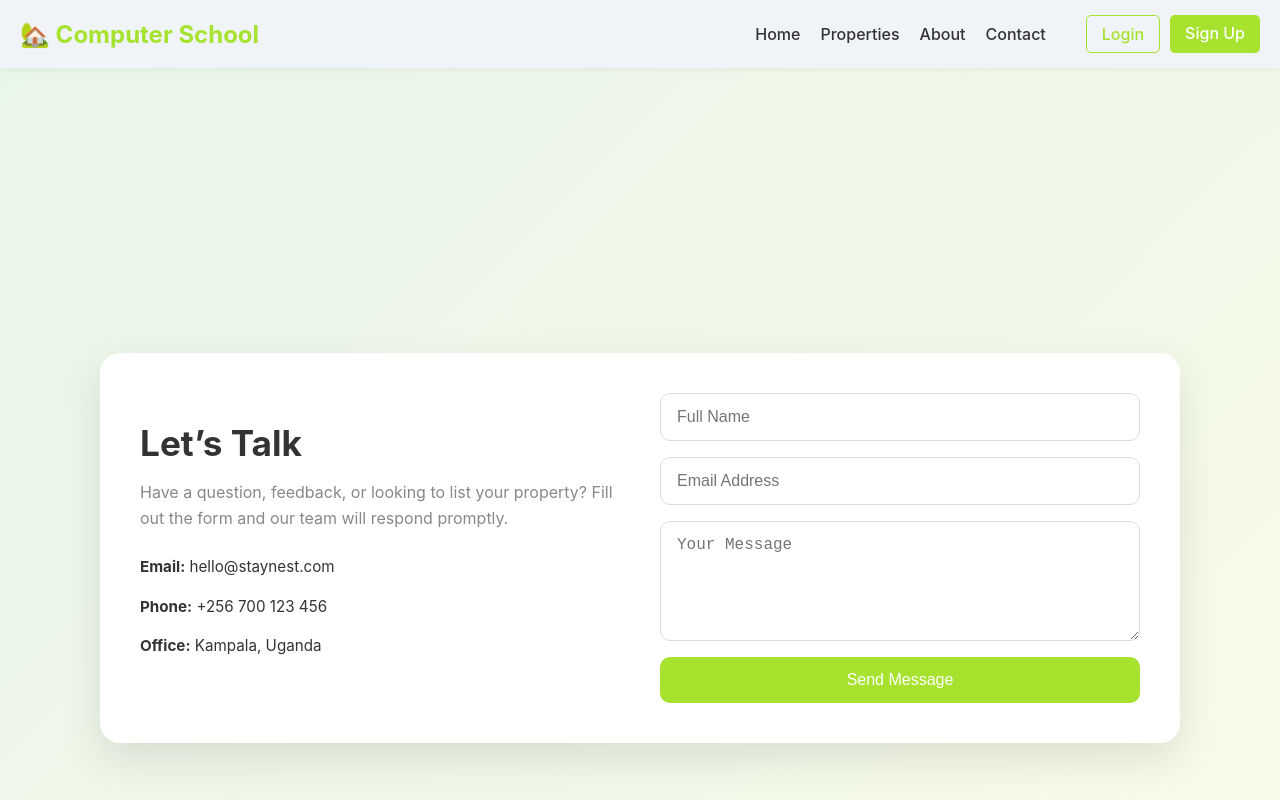
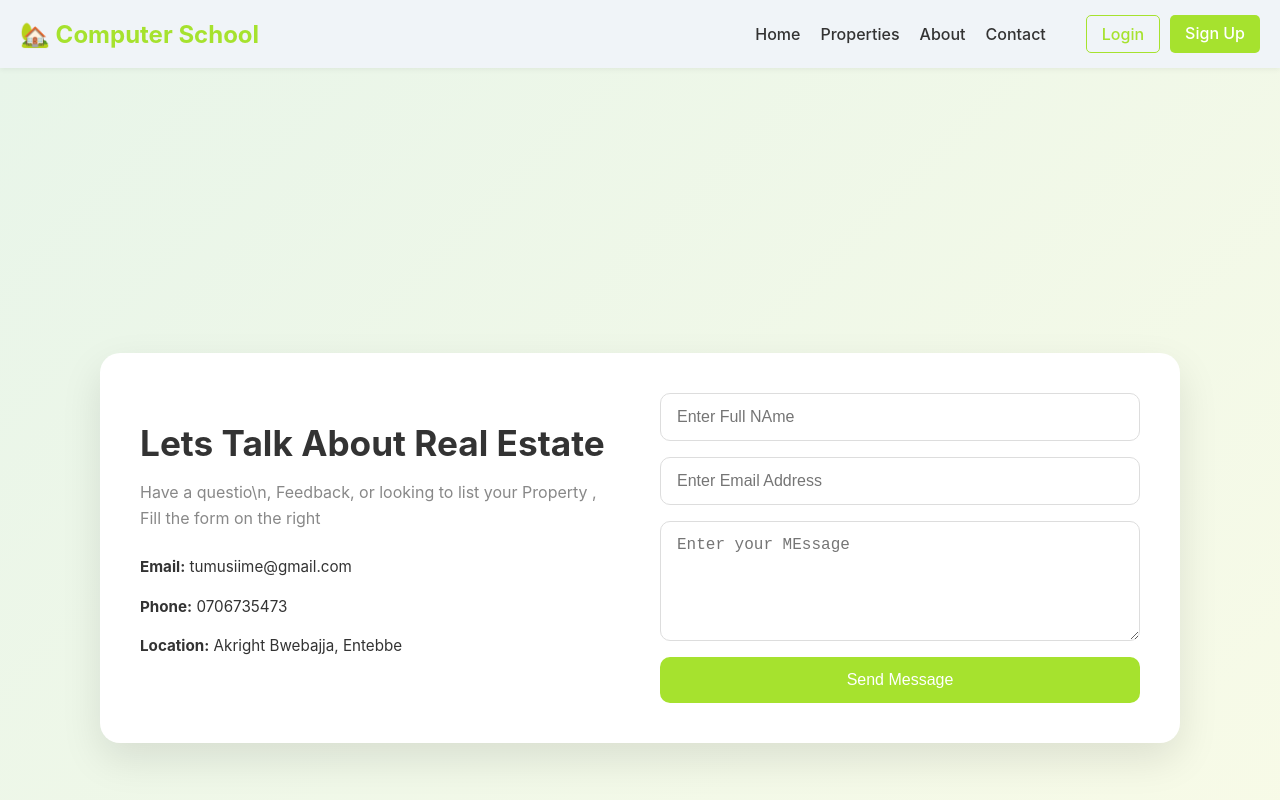
Before and after one commit to BannyT/webapp, a React (Create React App) app: page /contact in a window 1280 px wide. Shown: the top 800 px of the page. Built offline with nearby package versions, Linux system fonts and the light colour scheme.

Commit message:
updates data

```diff
--- a/src/App.js
+++ b/src/App.js
@@ -9,7 +9,7 @@ import Login from './Login';
  import Signup  from  "./Signup"
 import About from './About';
 import Booking from './Booking';
-import ContactUs from './ContactUS';
+import ContactUs from './ContactUs';
 
 function App() {
   return (
--- a/src/ContactUS.js
+++ b/src/ContactUS.js
@@ -1,65 +1,32 @@
-import React, { useState } from 'react';
-import './ContactUs.css';
+import React from 'react'
+import "./ContactUs.css"
 
-const ContactUs = () => {
-  const [form, setForm] = useState({ name: '', email: '', message: '' });
+const ContactUS = () => {
+  return (
+     <section  className="contact-wrapper">
+           <div className='contact-card'>
+               <div className='contact-left'>
+                <h2>Lets Talk About Real Estate</h2>
+                    <p>Have a questio\n, Feedback, or looking to list your Property , Fill the form on the right</p>
+                    <div className='contact-info'>
+                        <p><strong>Email:</strong> tumusiime@gmail.com</p>
+                        <p><strong>Phone:</strong> 0706735473</p>
+                        <p><strong>Location:</strong> Akright Bwebajja, Entebbe</p>
+                    </div>
+               </div>
+               <form className='contact-form'>
+                    <input type="text" placeholder='Enter Full NAme' />
 
-  const handleChange = (e) => {
-    setForm({ ...form, [e.target.name]: e.target.value });
-  };
+                    <input type="Email" placeholder='Enter Email Address' />
+                    <textarea rows="5" placeholder='Enter your MEssage'>
 
-  const handleSubmit = (e) => {
-    e.preventDefault();
-    alert('Message sent! We’ll get back to you soon.');
-    setForm({ name: '', email: '', message: '' });
-  };
+                    </textarea>
+                    <button>Send Message</button>
+               </form>
 
-  return (
-    <section className="contact-wrapper">
-      <div className="contact-card">
-        <div className="contact-left">
-          <h2>Let’s Talk</h2>
-          <p>
-            Have a question, feedback, or looking to list your property? Fill out the form and our team will respond promptly.
-          </p>
+           </div>
+     </section>
+  )
+}
 
-          <div className="contact-info">
-            <p><strong>Email:</strong> hello@staynest.com</p>
-            <p><strong>Phone:</strong> +256 700 123 456</p>
-            <p><strong>Office:</strong> Kampala, Uganda</p>
-          </div>
-        </div>
-
-        <form className="contact-form" onSubmit={handleSubmit}>
-          <input
-            type="text"
-            name="name"
-            placeholder="Full Name"
-            value={form.name}
-            onChange={handleChange}
-            required
-          />
-          <input
-            type="email"
-            name="email"
-            placeholder="Email Address"
-            value={form.email}
-            onChange={handleChange}
-            required
-          />
-          <textarea
-            name="message"
-            placeholder="Your Message"
-            value={form.message}
-            onChange={handleChange}
-            rows="5"
-            required
-          />
-          <button type="submit">Send Message</button>
-        </form>
-      </div>
-    </section>
-  );
-};
-
-export default ContactUs;
+export default ContactUS
```
